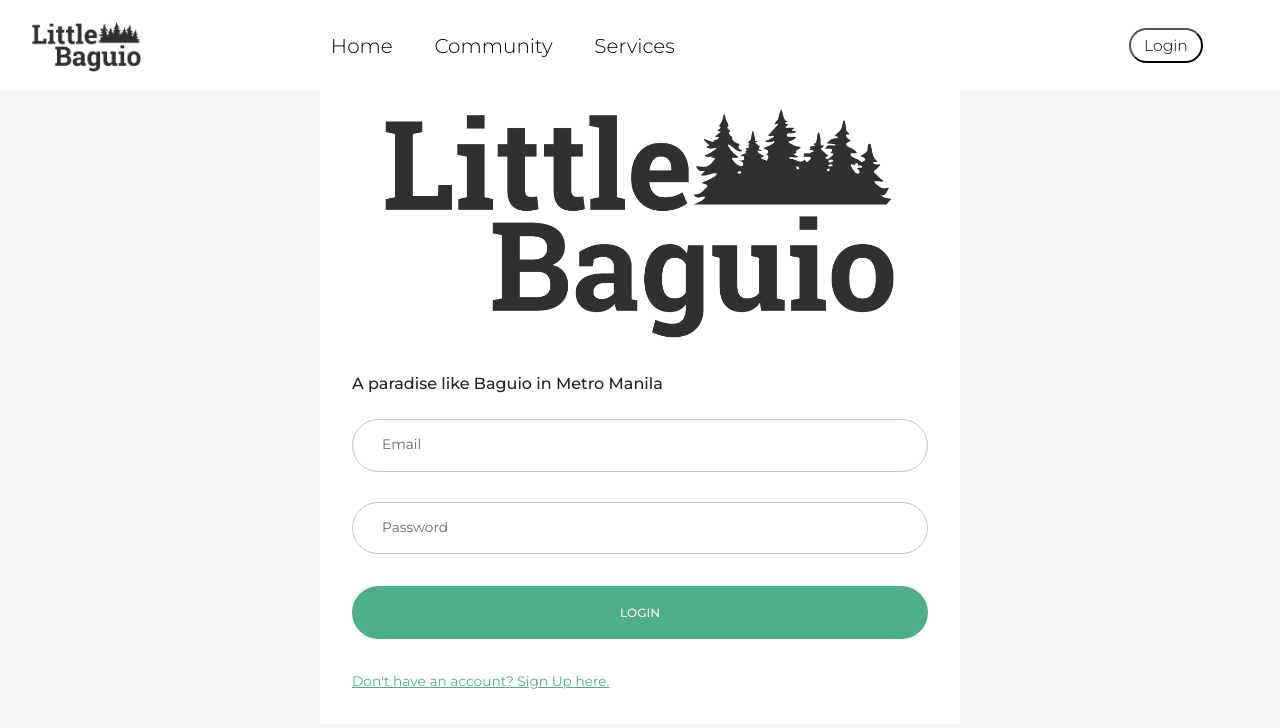
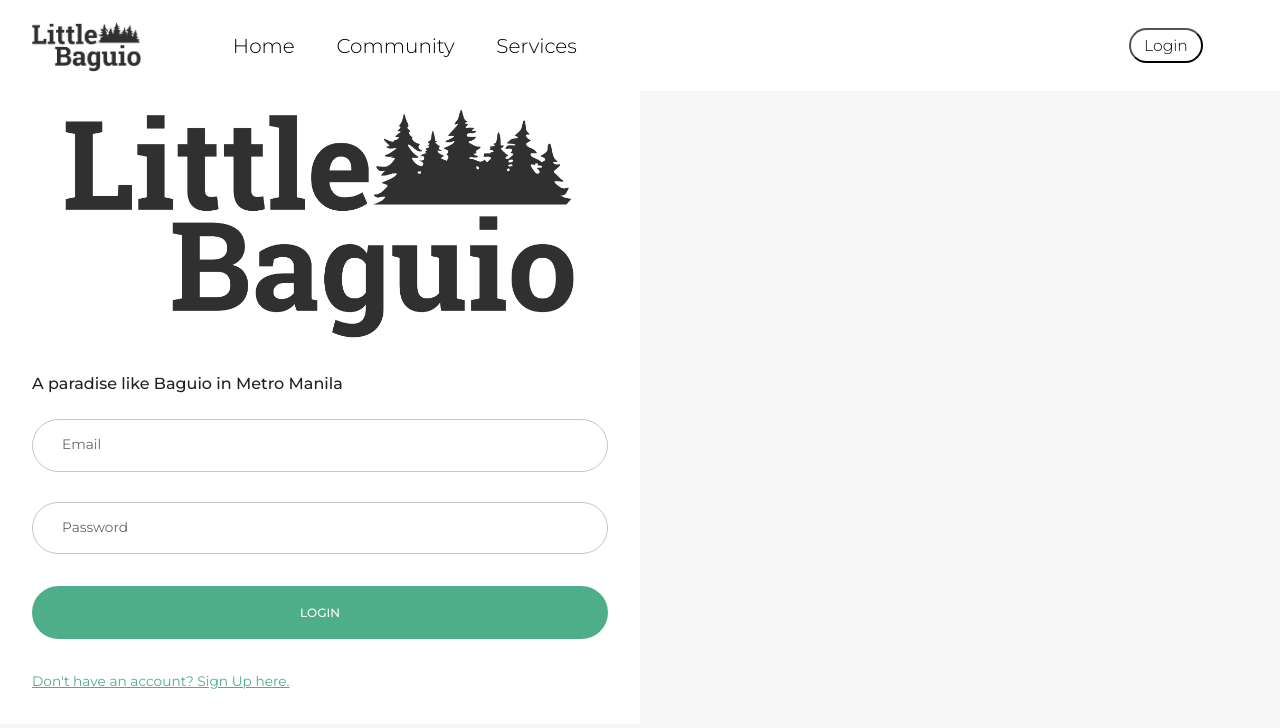
Before and after one commit to IzakVillanueva/Little-Baguio-MERN-Website, a React (Create React App) app in the folder client/: page /login in a window 1280 px wide. Shown: the top 728 px of the page. Built offline with nearby package versions, Linux system fonts and the light colour scheme.

Commit message:
Update navbar responsive

```diff
--- a/client/src/scenes/homePage/home.css
+++ b/client/src/scenes/homePage/home.css
@@ -47,8 +47,13 @@
 .about .image-placeholder{
     height:30vw;
     object-fit: cover;
-    top: 139px;
     margin: 3rem 2rem;
+}
+
+@media only screen and (max-width: 1200px) {
+  .about{
+    display: block;
+  }
 }
 
 .about .text-wrapper {
--- a/client/src/scenes/navbar/index.jsx
+++ b/client/src/scenes/navbar/index.jsx
@@ -49,8 +49,8 @@
   }
 
   return (
-    <FlexBetween padding="1rem 6% 1rem 2%" backgroundColor={alt}>
-      <FlexBetween gap="1.75rem">
+    <FlexBetween padding="1rem 6% 1rem 2%" backgroundColor={alt} >
+      <FlexBetween gap="5rem">
         <div style={{ display: 'flex'}}>
           {/* LOGO */}
           <FlexBetween gap="1.75rem">
@@ -62,7 +62,9 @@
             </button>
           </div>
           </FlexBetween>
-          <FlexBetween gap="3rem">
+        </div>
+        {isNonMobileScreens && (
+          <FlexBetween>
           <div style={{ display: 'flex'}}>
             {/* Home */}
             <div className="homeBut" style={{ height: '50%' }}>
@@ -84,23 +86,12 @@
             </div>
           </div>
           </FlexBetween>
-
-        </div>
+        )}
       </FlexBetween>
 
       {/* DESKTOP NAV */}
       {isNonMobileScreens ? (
         <FlexBetween gap="2rem">
-          {/* <IconButton onClick={() => dispatch(setMode())}> BUTTON FOR LIGHT/DARK MODE */}
-            {/* {theme.palette.mode === "dark" ? (
-              <DarkMode sx={{ fontSize: "25px" }} />
-            ) : (
-              <LightMode sx={{ color: dark, fontSize: "25px" }} />
-            )}
-          </IconButton>
-          <Message sx={{ fontSize: "25px" }} />
-          <Notifications sx={{ fontSize: "25px" }} />
-          <Help sx={{ fontSize: "25px" }} /> */}
           {isLoggedOut ? (
             <div style={{ height: '50%' }}>
               <button className="loginBut" onClick={() => navigate("/login")} style={{cursor: 'pointer'}}>
@@ -108,6 +99,7 @@
               </button>
             </div>
           ) : (
+
             <FormControl variant="standard" value={username}> {/* DROPDOWN SHOW USER */}
               <Select
                 value={username}
@@ -185,6 +177,9 @@
             <Message sx={{ fontSize: "25px" }} />
             <Notifications sx={{ fontSize: "25px" }} />
             <Help sx={{ fontSize: "25px" }} /> */}
+            <Typography onClick={() => navigate("/home")} style={{cursor: 'pointer'}}>Home</Typography>
+            <Typography onClick={() => navigate("/news")} style={{cursor: 'pointer'}}>Community</Typography>
+            <Typography onClick={() => navigate("/home")}style={{cursor: 'pointer'}}>Services</Typography>
             <FormControl variant="standard" value={username}>
               <Select
                 value={username}
--- a/client/src/scenes/navbar/nav.css
+++ b/client/src/scenes/navbar/nav.css
@@ -7,7 +7,6 @@
 
 .homeBut{
     margin-right: 10%;
-    margin-left: 60%;
 }
 
 .commBut{
@@ -29,3 +28,6 @@
     font-weight: 300;
     line-height: 0px;
 }
+.MuiBox-root > div {
+    margin: 0;
+}
```
